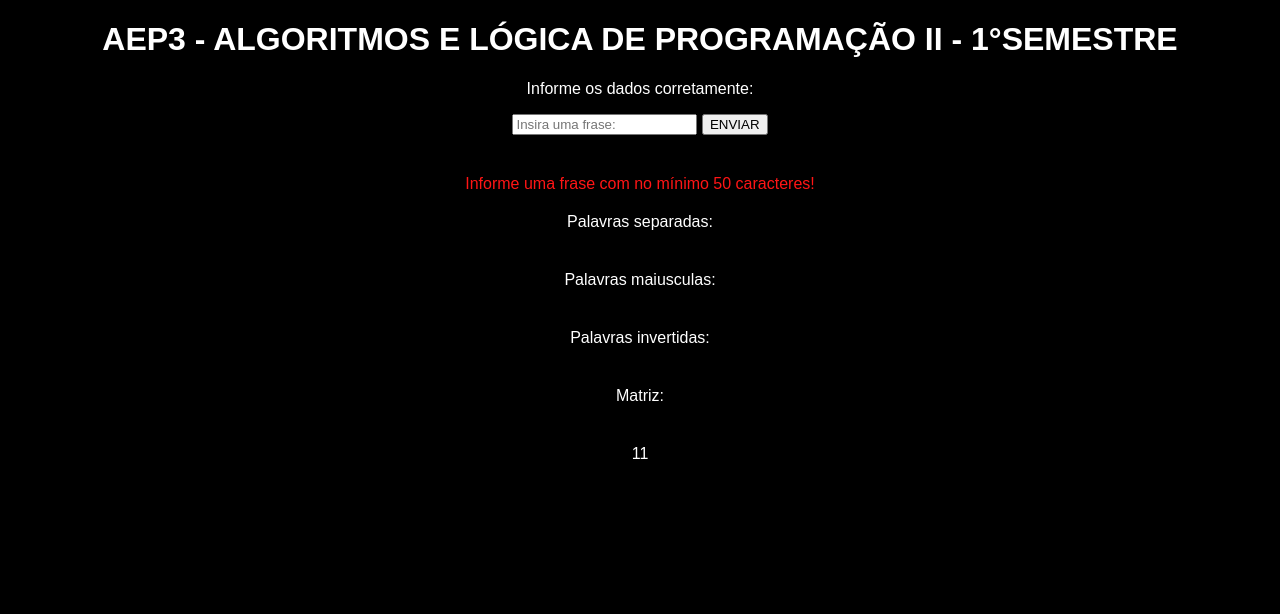
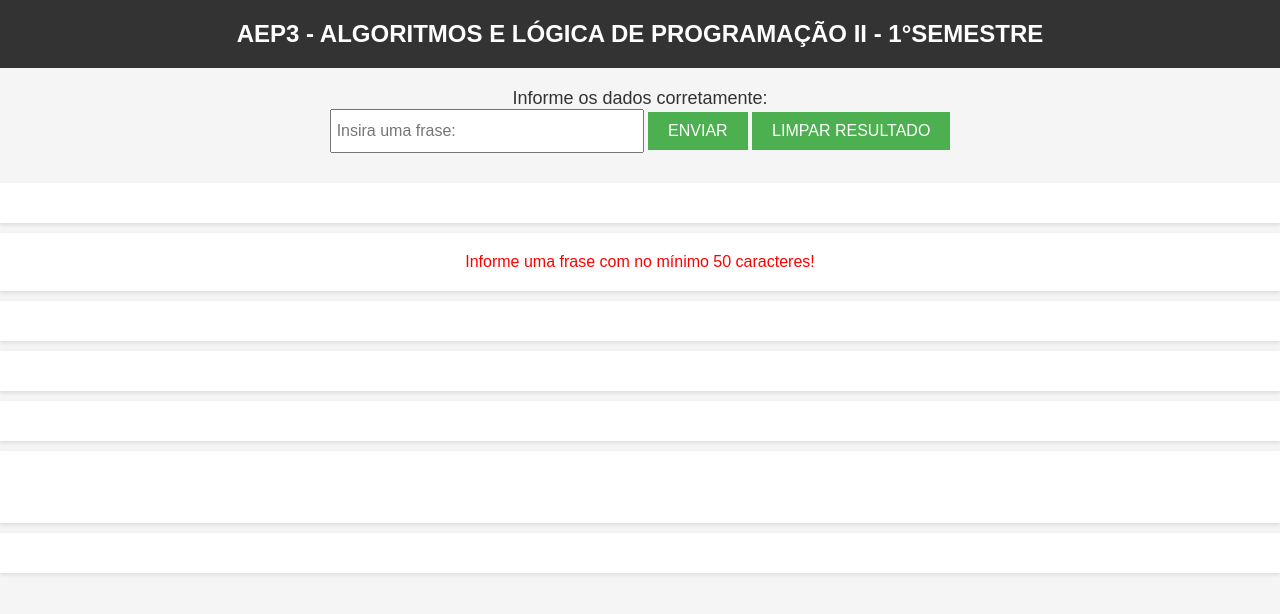
Before and after one commit to Berkhz/LearnJavaScript, a plain HTML site: page aep/aep3/index.html in a window 1280 px wide. Both pictures are taken after a click on the button "ENVIAR". Drawn offline with Linux system fonts and the light colour scheme.

Commit message:
Finalizando AEP 3

```diff
--- a/aep/aep3/index.html
+++ b/aep/aep3/index.html
@@ -19,10 +19,11 @@
             Informe os dados corretamente:
         </p>
         <input id="texto" type="text" placeholder="Insira uma frase:">
-        <button id="botao" onclick="armazenarTexto(); dividirTexto(texto);
-        modificarTextoMaiusculo(vetor); inverterTexto(vetor); matrizTexto(vetor);">
+        <button id="botao" onclick="executarCodigo();">
             ENVIAR
         </button>
+        <button id="limpar" onclick="limparResultados();">
+            LIMPAR RESULTADO</button>
     </div>
 
     <div id="mensagem">
--- a/aep/aep3/script.js
+++ b/aep/aep3/script.js
@@ -1,12 +1,3 @@
-// - monte uma matriz 10x5 contendo os primeiros 50 caracteres da frase, aternando entre maiúsculo e minúsculo
-// - Apresente:
-//   - a matriz
-//   - a quantidade de palavras palíndromos
-//   - a quantidade de vogais
-//   - a quantidade de consoantes
-//   - a quantidade de espaços
-
-// frase para teste "Beber água hidrata e faz bem para o organismo beba"
 var texto;
 var mensagem;
 var mensagemErro;
@@ -18,6 +9,17 @@ var contadora = 0;
 var vetor = [];
 var matriz = new Array();
 
+function executarCodigo() {
+    armazenarTexto();
+    if (texto.length < 50) {
+        return;
+    }
+    dividirTexto(texto);
+    modificarTextoMaiusculo(vetor);
+    inverterTexto(vetor);
+    matrizTexto(vetor);
+}
+
 function armazenarTexto() {
     texto = document.getElementById("texto").value;
     mensagem = document.getElementById("mensagem");
@@ -27,12 +29,14 @@ function armazenarTexto() {
     {
         var erro1 = "Informe uma frase com no mínimo 50 caracteres!";
         mensagemErro.innerHTML = erro1;
+        mensagemErro.style.display = "block";
         mensagem.innerHTML = "";
+        return;
     }
     else
     {
         mensagemErro.innerHTML = "";
-        mensagem.innerHTML = "Sua mensagem: " + texto;
+        mensagem.innerHTML = "Sua mensagem: <br>" + texto;
     }
 };
 
@@ -40,17 +44,24 @@ function dividirTexto(texto) {
     var palavras = texto.split(" ");
     mensagemDividida = document.getElementById("mensagem-dividida");
     contadora = document.getElementById("contadora");
+    contadora.innerHTML = "";
 
     for (var i = 0; i < palavras.length; i++) {
         vetor.push(palavras[i]);
 
-        if (vetor[i].split("") === "a" || vetor[i].split("") === "e" || vetor[i].split("") === "i" ||
-            vetor[i].split("") === "o" || vetor[i].split("") === "u")
-            {
-                contadora.innerHTML += 1;
-            } else {
-                contadora.innerHTML += 1;
-            }
+        var vogais = contarVogais(palavras[i]);
+        var consoantes = palavras[i].length - vogais;
+        var espacos = contarEspacos(palavras[i]);
+
+        contadora.innerHTML += "Palavra: " + vetor[i] + "<br>";
+
+        if (ehPalindromo(vetor[i])) {
+            contadora.innerHTML += "Palíndromo: " + vetor[i] + "<br>";
+        }
+
+        contadora.innerHTML += "Quantidade de vogais: " + vogais + "<br>";
+        contadora.innerHTML += "Quantidade de consoantes: " + consoantes + "<br>";
+        contadora.innerHTML += "Quantidade de espaços: " + espacos + "<br><br>";
     }
 
     mensagemDividida.innerHTML = "Palavras separadas: " + vetor;
@@ -59,35 +70,85 @@ function dividirTexto(texto) {
 function modificarTextoMaiusculo(vetor) {
     mensagemMaiuscula = document.getElementById("mensagem-maiuscula");
 
+    if (texto.length < 50) {
+        return;
+    }
+
     for (var i = 0; i < vetor.length; i++) {
         vetor[i] = vetor[i].toUpperCase();
     }
 
     mensagemMaiuscula.innerHTML = "Palavras maiusculas: " + vetor;
-}
+};
 
 function inverterTexto(vetor) {
     mensagemInvertida = document.getElementById("mensagem-invertida");
     contadoraInvertida = document.getElementById("contadora");
 
+    if (texto.length < 50) {
+        return;
+    }
+
     for (var i = 0; i < vetor.length; i++) {
         vetor[i] = vetor[i].split('').reverse().join('');
-
-        if (vetor[i] === vetor[i].split('').reverse().join(''))
-        contadora.innerHTML += 1;
     }
 
     mensagemInvertida.innerHTML = "Palavras invertidas: " + vetor;
-}
+};
 
 function matrizTexto(vetor) {
     matrizMensagem = document.getElementById("mensagem-matriz");
 
-    for (var l = 0; l < vetor.length; l++) {
-        for (var c = 0; c < vetor[l].length; c++) {
-            vetor[l][c] = vetor[l].split('');
+    var caracteres = texto.substr(0, 50).split('');
+
+    for (var l = 0; l < 10; l++) {
+        matriz[l] = [];
+
+        for (var c = 0; c < 5; c++) {
+            var index = l * 5 + c;
+            matriz[l][c] = caracteres[index] || '';
+            if ((l + c) % 2 === 0) {
+                matriz[l][c] = matriz[l][c].toUpperCase();
+            } else {
+                matriz[l][c] = matriz[l][c].toLowerCase();
+            }
         }
     }
 
-    matrizMensagem.innerHTML = "Matriz: " + vetor;
-}
+    var matrizVisual = '';
+
+    for (var i = 0; i < matriz.length; i++) {
+        for (var j = 0; j < matriz[i].length; j++) {
+            matrizVisual += matriz[i][j] + ' ';
+        }
+        matrizVisual += '<br>';
+    }
+
+    matrizMensagem.innerHTML = "Matriz:<br>" + matrizVisual;
+};
+
+function ehPalindromo(palavras) {
+    var inversa = palavras.split('').reverse().join('');
+    return palavras.toLowerCase() === inversa.toLowerCase();
+};
+
+function contarVogais(palavras) {
+    var vogais = palavras.match(/[aeiou]/gi);
+    return vogais ? vogais.length : 0;
+};
+
+function contarEspacos(palavras) {
+    var espacos = palavras.match(/ /g);
+    return espacos ? espacos.length : 0;
+};
+
+function limparResultados() {
+    vetor = [];
+    matriz = new Array();
+    mensagem.innerHTML = "";
+    mensagemDividida.innerHTML = "";
+    mensagemMaiuscula.innerHTML = "";
+    mensagemInvertida.innerHTML = "";
+    matrizMensagem.innerHTML = "";
+    contadora.innerHTML = "";
+};
--- a/aep/aep3/style.css
+++ b/aep/aep3/style.css
@@ -1,52 +1,70 @@
 body {
-    background-color: black;
-    color: white;
-    font-family: sans-serif;
+    background-color: #f5f5f5;
+    color: #333;
+    font-family: Arial, sans-serif;
+    margin: 0;
+    padding: 0;
+}
+
+#cabecalho {
+    background-color: #333;
+    padding: 20px;
 }
 
 #titulo {
     text-align: center;
+    color: #fff;
+    font-size: 24px;
+    margin: 0;
 }
 
 #corpo {
     text-align: center;
-}
-
-#mensagem {
-    text-align: center;
     padding: 20px;
 }
 
-#mensagem-erro {
-    color: rgb(255, 21, 21);
-    text-align: center;
+p {
+    font-size: 18px;
+    margin: 0;
 }
 
-#mensagem-dividida {
-    text-align: center;
-    padding: 20px;
+#texto {
+    width: 300px;
+    height: 30px;
+    font-size: 16px;
+    padding: 5px;
+    margin-bottom: 10px;
 }
 
-#mensagem-maiuscula {
-    text-align: center;
-    padding: 20px;
+#botao, #limpar {
+    background-color: #4CAF50;
+    color: #fff;
+    border: none;
+    padding: 10px 20px;
+    font-size: 16px;
+    cursor: pointer;
+    margin-bottom: 10px;
 }
 
-#mensagem-invertida {
+#botao:hover, #limpar:hover {
+    background-color: #45a049;
+}
+
+#mensagem, #mensagem-erro, #mensagem-dividida, #mensagem-maiuscula, #mensagem-invertida, #mensagem-matriz, #contadora {
+    background-color: #fff;
+    padding: 20px;
+    margin-bottom: 10px;
+    box-shadow: 0px 2px 4px rgba(0, 0, 0, 0.1);
+}
+
+#mensagem-erro {
+    color: #ff0000;
     text-align: center;
-    padding: 20px;
+    display: none;
 }
 
 #mensagem-matriz {
-    text-align: center;
-    padding: 20px;
+    white-space: pre;
+    font-family: monospace;
+    font-size: 14px;
 }
-
-#contadora {
-    text-align: center;
-    padding: 20px;
-}
-
-#botao:hover {
-    cursor: pointer;
-}
```
